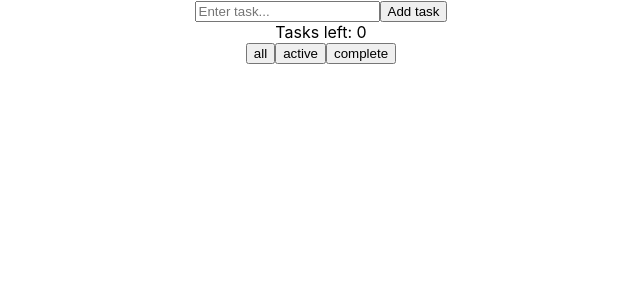
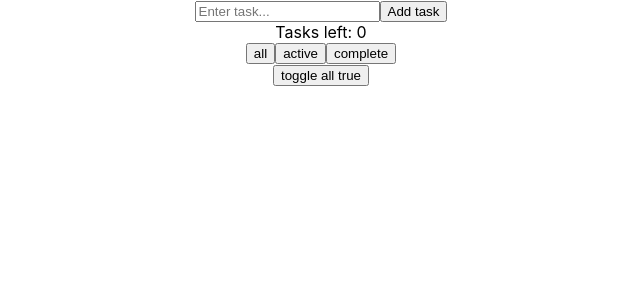
Before and after one commit to victorjaquez/dev-tasks, a React (Create React App) app: page / in a window 1280 px wide. Shown: the top 300 px of the page, without its empty margins (319-959 px from the left). Built offline with nearby package versions, Linux system fonts and the light colour scheme.

Commit message:
toggle all complete or active

```diff
--- a/src/components/TaskList.js
+++ b/src/components/TaskList.js
@@ -9,15 +9,16 @@ Tasklist
 4. Show # of active tasks--
 5. Filter all/active/complete--
 6. Delete task--
-7. Delete all complete tasks
-    7.1 Only show if minimum one is complete
+7. Delete all complete tasks--
+    7.1 Only show if minimum one is complete--
 8. Toggle all button on/off
 */
 
 export default class TasksList extends React.Component {
   state = {
     tasks: [],
-    tasksToDisplay: "all"
+    tasksToDisplay: "all",
+    toggleAllComplete: true
   };
 
   addTask = task => {
@@ -98,6 +99,21 @@ export default class TasksList extends React.Component {
             </button>
           </div>
         ) : null}
+        <div>
+          <button
+            onClick={() =>
+              this.setState({
+                tasks: this.state.tasks.map(task => ({
+                  ...task,
+                  complete: this.state.toggleAllComplete
+                })),
+                toggleAllComplete: !this.state.toggleAllComplete
+              })
+            }
+          >
+            toggle all {`${this.state.toggleAllComplete}`}
+          </button>
+        </div>
       </div>
     );
   }
```
